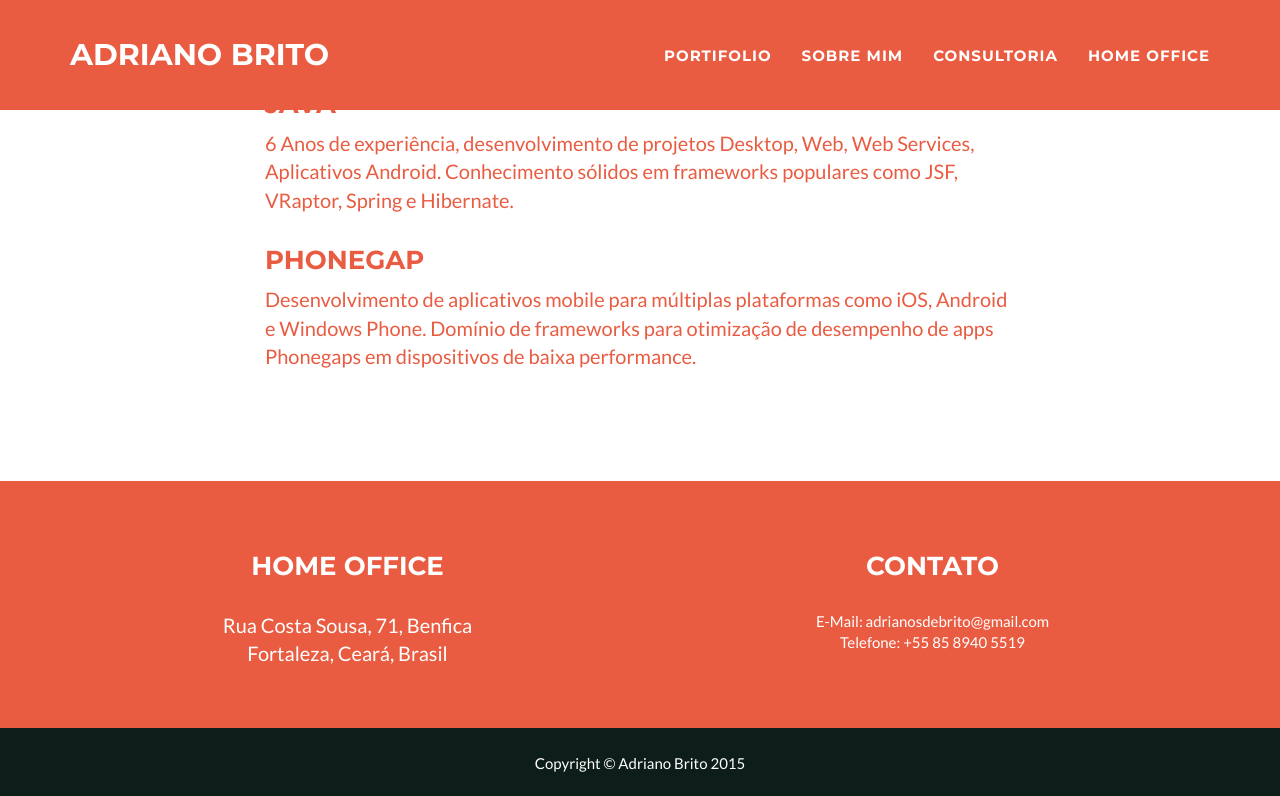
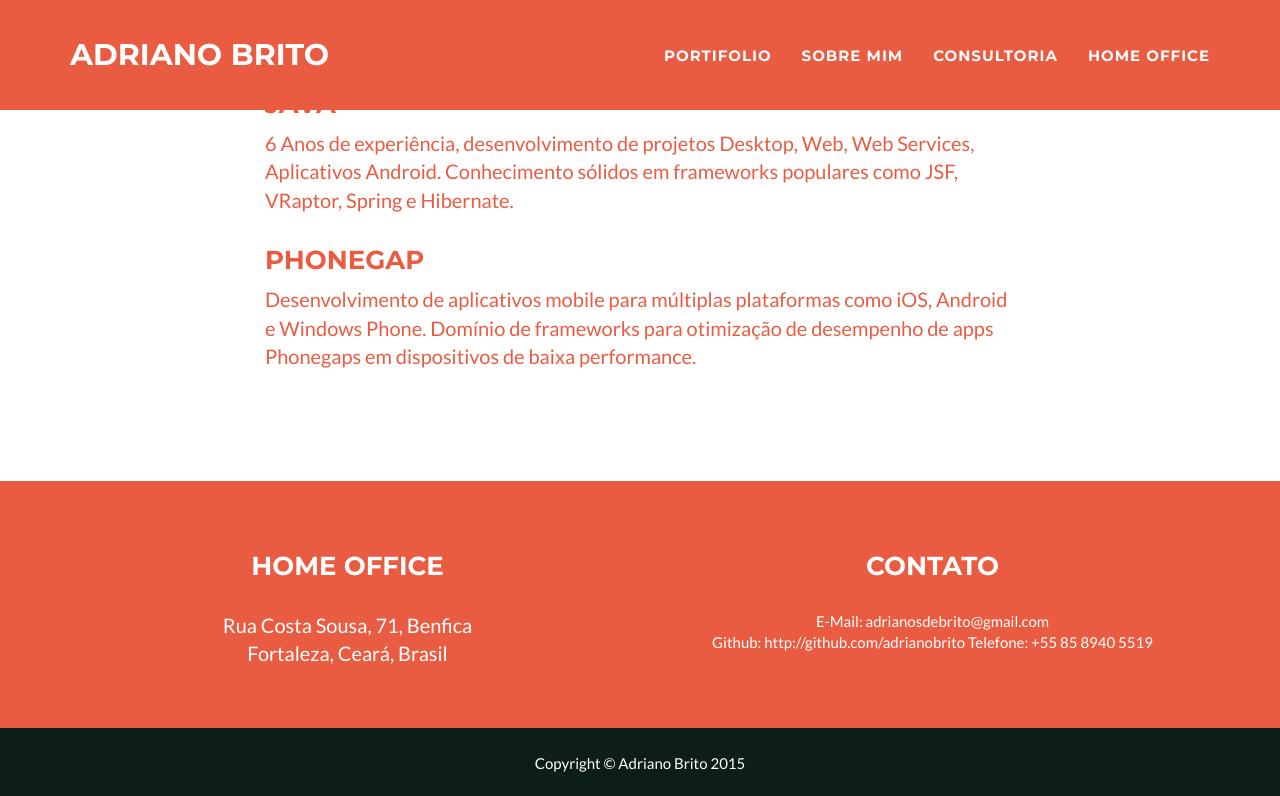
Before and after one commit to adrianobrito/adrianobrito.github.io, a Jekyll site: the page built from index.html, in a window 1280 px wide and 900 px high, scrolled down 2127 px, cut to the strip 0-796 px from the top of the window. Built offline with Jekyll 4.4.1, drawn with Linux system fonts in a browser that asks for light colours; some of the changed lines change nothing that is shown.

Commit message:
Site Concluido

```diff
--- a/_includes/footer.html
+++ b/_includes/footer.html
@@ -15,6 +15,7 @@
                     <div class="footer-col col-md-6">
                         <h3>Contato</h3>
                         E-Mail: adrianosdebrito@gmail.com <br/>
+                        Github: http://github.com/adrianobrito
                         Telefone: +55 85 8940 5519
                     </div>
                 </div>
```
